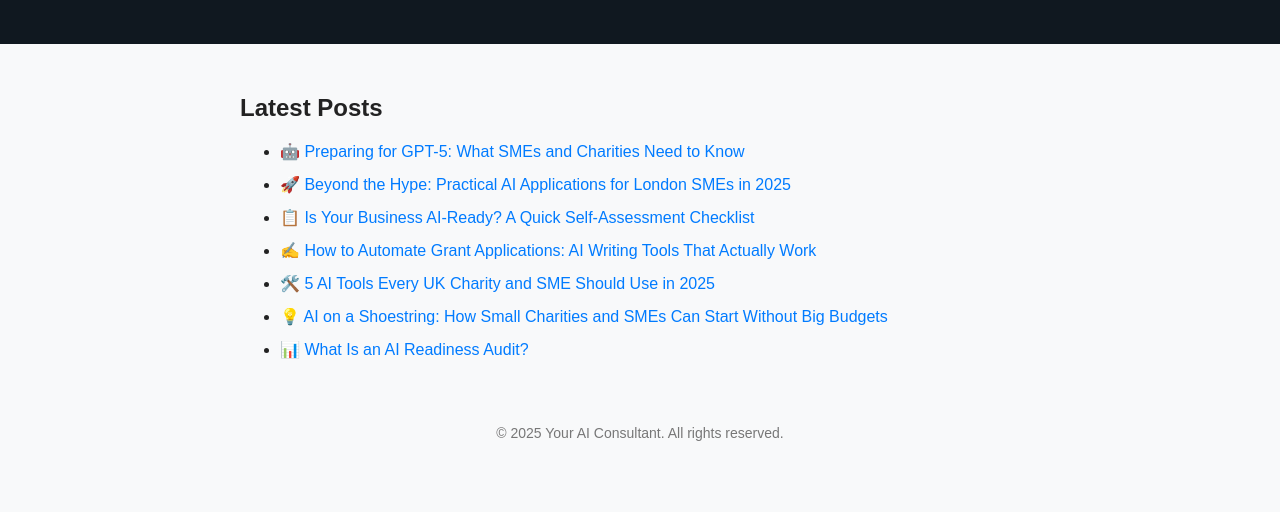
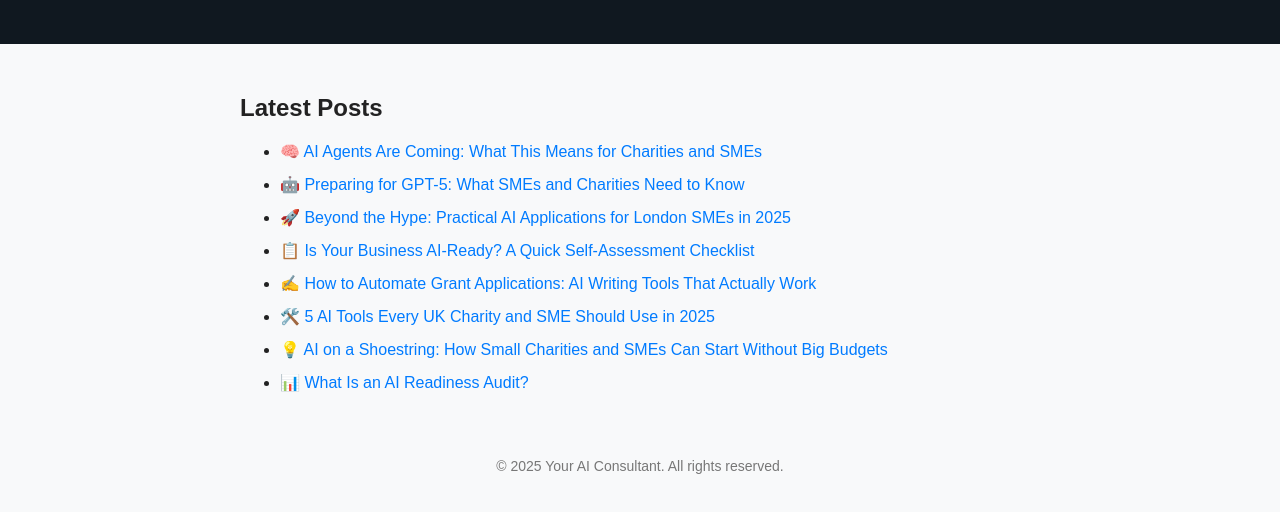
Before and after one commit to arltrol/aiconsulting, a website: page blog.html in a window 1280 px wide. Shown: the part 130-642 px from the top of the page. Drawn offline with Linux system fonts and the light colour scheme.

Commit message:
Update blog.html

```diff
--- a/blog.html
+++ b/blog.html
@@ -59,6 +59,7 @@
   <section class="section">
     <h2>Latest Posts</h2>
    <ul class="post-list">
+<li><a href="/posts/ai-agents-are-coming.html">🧠 AI Agents Are Coming: What This Means for Charities and SMEs</a></li>
   <li><a href="/posts/gpt5-for-smes.html">🤖 Preparing for GPT-5: What SMEs and Charities Need to Know</a></li>
   <li><a href="/posts/beyond-the-hype.html">🚀 Beyond the Hype: Practical AI Applications for London SMEs in 2025</a></li>
   <li><a href="/posts/ai-readiness-checklist.html">📋 Is Your Business AI-Ready? A Quick Self-Assessment Checklist</a></li>
```
